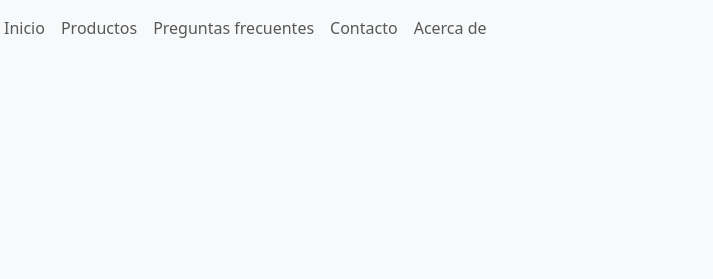
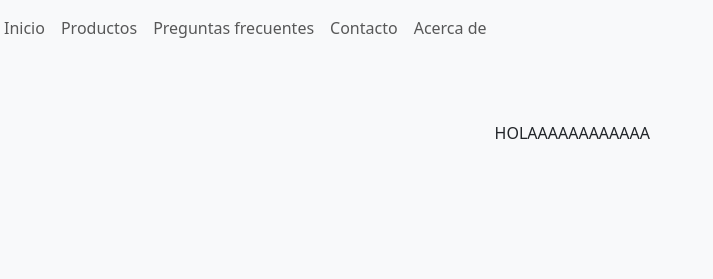
Before and after one commit to PocketPizzero/ecomerceHTML.github.io, a plain HTML site: page index.html in a window 1280 px wide. Shown: the top 279 px of the page, 254-967 px from the left. Drawn offline with nearby package versions, Linux system fonts and the light colour scheme.

Commit message:
nuevo AAA

```diff
--- a/index.html
+++ b/index.html
@@ -37,6 +37,7 @@
                     <a class="nav-link" href="HTML/Acerca De.html">Acerca de</a>
                 </li>
             </ul>
+            <p>HOLAAAAAAAAAAAA</p>
         </nav>
     </header>
     <main>
```
